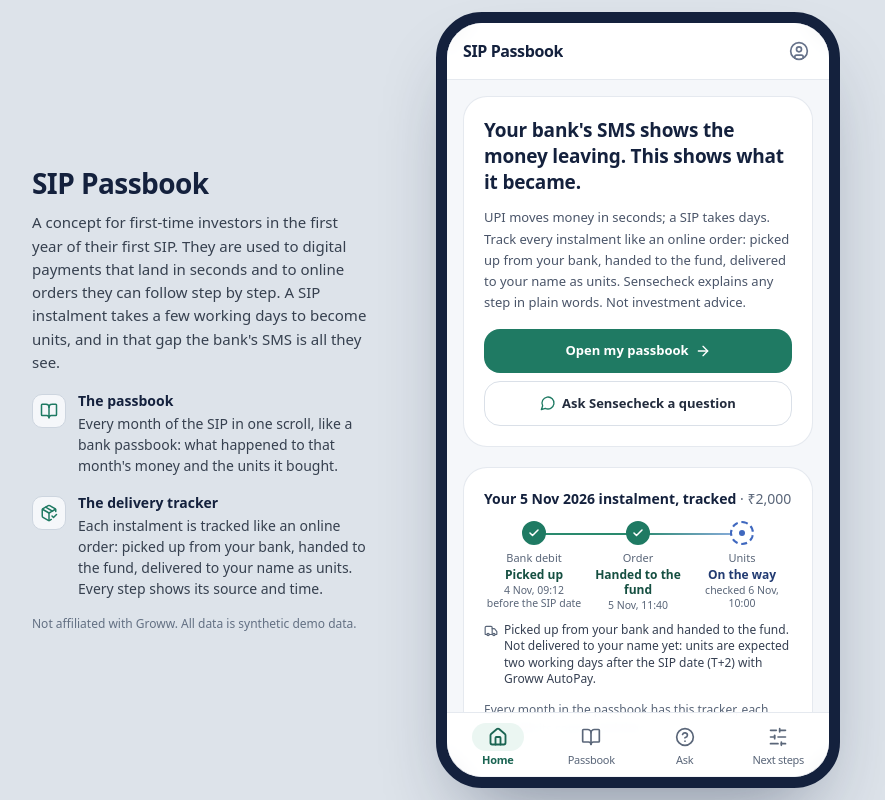
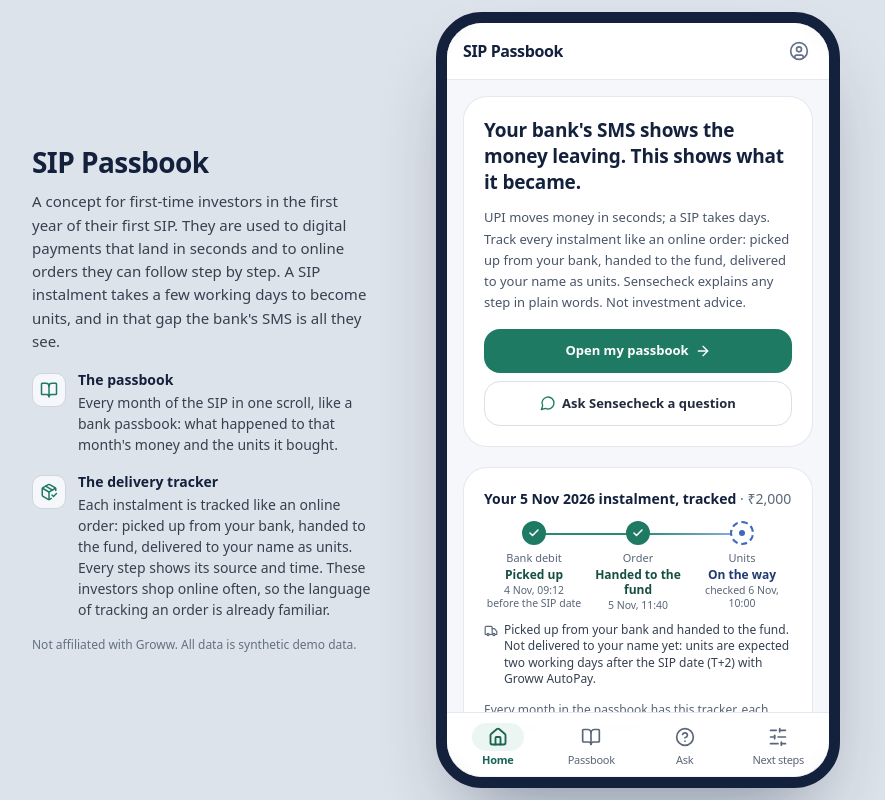
Before and after one commit to sahildhurat/groww-again, a Next.js app: page / in a window 1280 px wide. Shown: the whole page, without its empty margins (204-1089 px from the left). Built offline with nearby package versions, Linux system fonts and the light colour scheme; no server answers.

Commit message:
Home note: why order-tracking words suit this group

```diff
--- a/components/ui/stage-note.tsx
+++ b/components/ui/stage-note.tsx
@@ -40,7 +40,8 @@ export function StageNote() {
               <p className="stage-label">The delivery tracker</p>
               <p className="stage-text">
                 Each instalment is tracked like an online order: picked up from your bank, handed to the fund, delivered
-                to your name as units. Every step shows its source and time.
+                to your name as units. Every step shows its source and time. These investors shop online often, so the
+                language of tracking an order is already familiar.
               </p>
             </div>
           </div>
```
